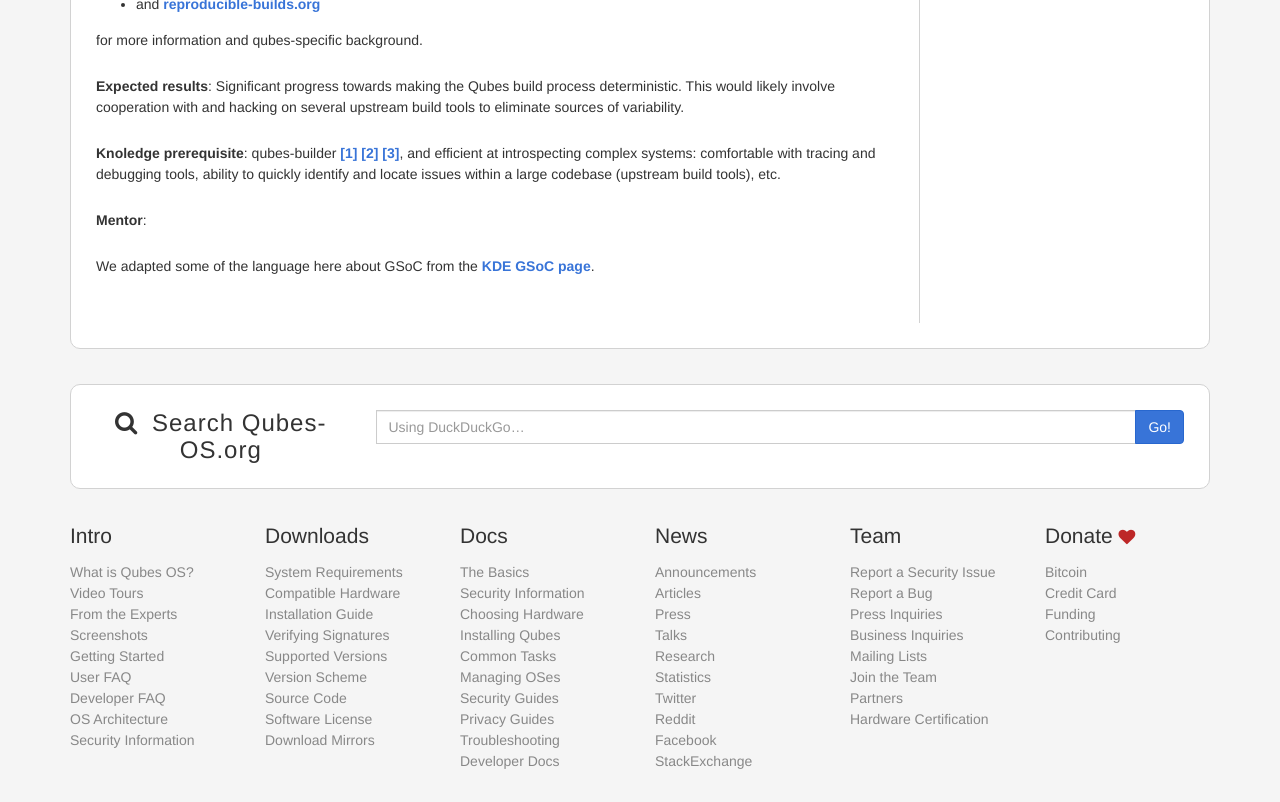
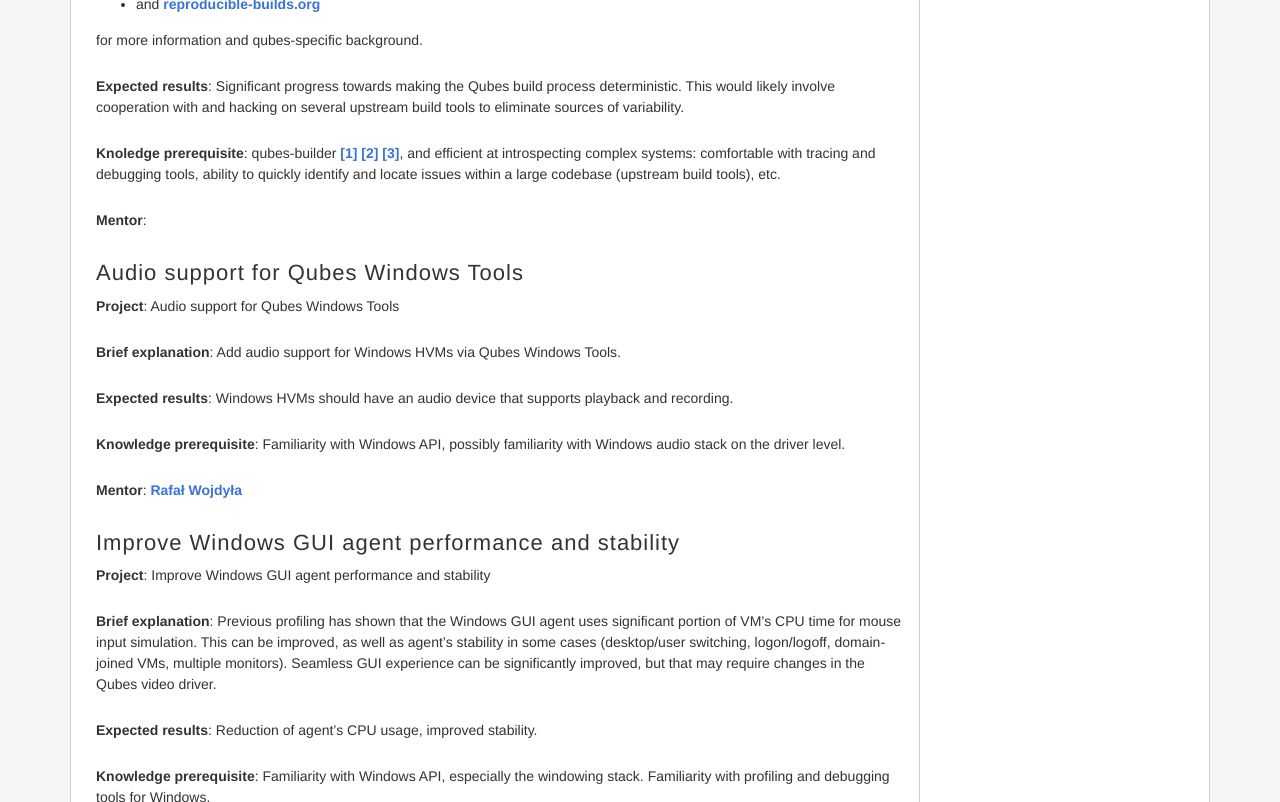
Before and after one commit to QubesOS/qubesos.github.io, a Jekyll site: the page built from pages/gsoc.md, in a window 1280 px wide and 1400 px high, scrolled down 10178 px. Shown: the top 802 px of the window. Built offline with Jekyll 4.4.1, drawn with Linux system fonts in a browser that asks for light colours; some web fonts are replaced; some of the changed text lies outside the part shown; grey boxes are pictures that could not be loaded.

Commit message:
gsoc: add Windows-related projects

```diff
--- a/pages/gsoc.md
+++ b/pages/gsoc.md
@@ -494,6 +494,38 @@ for more information and qubes-specific background.
 
 **Mentor**:
 
+### Audio support for Qubes Windows Tools
+**Project**: Audio support for Qubes Windows Tools
+
+**Brief explanation**: Add audio support for Windows HVMs via Qubes Windows Tools.
+
+**Expected results**: Windows HVMs should have an audio device that supports playback and recording.
+
+**Knowledge prerequisite**: Familiarity with Windows API, possibly familiarity with Windows audio stack on the driver level.
+
+**Mentor**: [Rafał Wojdyła](/team/)
+
+### Improve Windows GUI agent performance and stability
+**Project**: Improve Windows GUI agent performance and stability
+
+**Brief explanation**: Previous profiling has shown that the Windows GUI agent uses significant portion of VM's CPU time for mouse input simulation. This can be improved, as well as agent's stability in some cases (desktop/user switching, logon/logoff, domain-joined VMs, multiple monitors). Seamless GUI experience can be significantly improved, but that may require changes in the Qubes video driver.
+
+**Expected results**: Reduction of agent's CPU usage, improved stability.
+
+**Knowledge prerequisite**: Familiarity with Windows API, especially the windowing stack. Familiarity with profiling and debugging tools for Windows.
+
+**Mentor**: [Rafał Wojdyła](/team/)
+
+### Gui agent for Windows 8/10
+**Project**: Gui agent for Windows 8/10
+
+**Brief explanation**: Add support for Windows 8+ to the Qubes GUI agent and video driver. Starting from Windows 8, Microsoft requires all video drivers to conform to the WDDM display driver model which is incompatible with the current Qubes video driver. Unfortunately the WDDM model is much more complex than the old XPDM one and officially *requires* a physical GPU device (which may be emulated). Some progress has been made to create a full WDDM driver that *doesn't* require a GPU device, but the driver isn't working correctly yet. Alternatively, WDDM model supports display-only drivers which are much simpler but don't have access to system video memory and rendering surfaces (a key feature that would simplify seamless GUI mode).
+
+**Expected results**: Working display-only WDDM video driver or significant progress towards making the full WDDM driver work correctly.
+
+**Knowledge prerequisite**: Familiarity with Windows API, familiarity with the core Windows WDM driver model. Ideally familiarity with the WDDM display driver model.
+
+**Mentor**: [Rafał Wojdyła](/team/)
 
 We adapted some of the language here about GSoC from the [KDE GSoC page](https://community.kde.org/GSoC).
 
```
